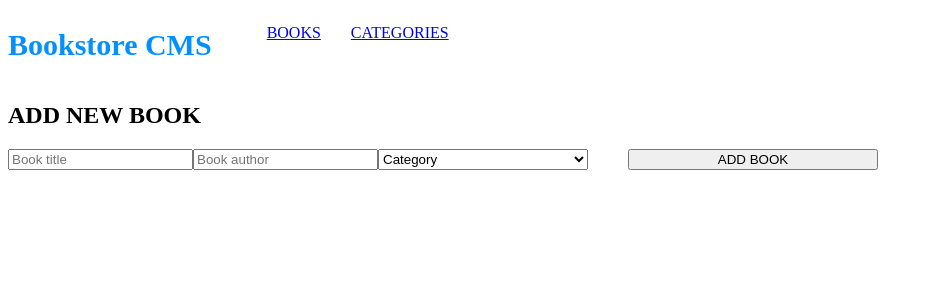
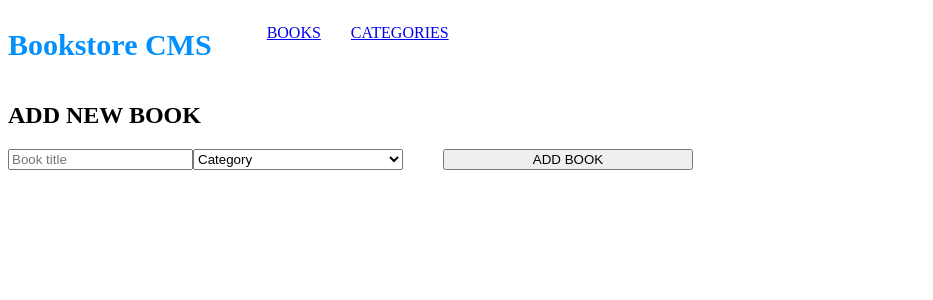
Before and after one commit to mmatongo/bookstore, a React (Create React App) app: page / in a window 1280 px wide. Shown: the top 300 px of the page, without its empty margins (0-933 px from the left). Built offline with nearby package versions, Linux system fonts and the light colour scheme.

Commit message:
remove author section from newBook

```diff
--- a/src/components/NewBook.js
+++ b/src/components/NewBook.js
@@ -1,12 +1,12 @@
 import React, { useState } from 'react';
 import { v4 as uuidv4 } from 'uuid';
 import { useDispatch } from 'react-redux';
+import pullBooks from './Slice';
 
 import { addBook } from '../redux/books/books';
 
 const NewBook = () => {
   const [bookTitle, setTitle] = useState('');
-  const [bookAuthor, setAuthor] = useState('');
   const [bookCategory, setCategory] = useState('');
 
   const handleCategoryChange = (e) => {
@@ -17,26 +17,22 @@ const NewBook = () => {
     setTitle(e.target.value);
   };
 
-  const handleAuthorChange = (e) => {
-    setAuthor(e.target.value);
-  };
-
   const dispatch = useDispatch();
 
-  const submitToStore = (e) => {
+  const submitToStore = async (e) => {
     e.preventDefault();
 
     const newBook = {
       id: uuidv4(),
-      author: bookAuthor,
       title: bookTitle,
       category: bookCategory,
     };
 
     dispatch(addBook(newBook));
-    setAuthor('');
     setTitle('');
     setCategory('');
+    await dispatch(pullBooks());
+    document.location.reload(true);
   };
 
   return (
@@ -49,13 +45,6 @@ const NewBook = () => {
           placeholder="Book title"
           value={bookTitle}
           onChange={handleTitleChange}
-        />
-        <input
-          name="author"
-          className="author-input"
-          placeholder="Book author"
-          value={bookAuthor}
-          onChange={handleAuthorChange}
         />
         <select
           className="categories"
```
